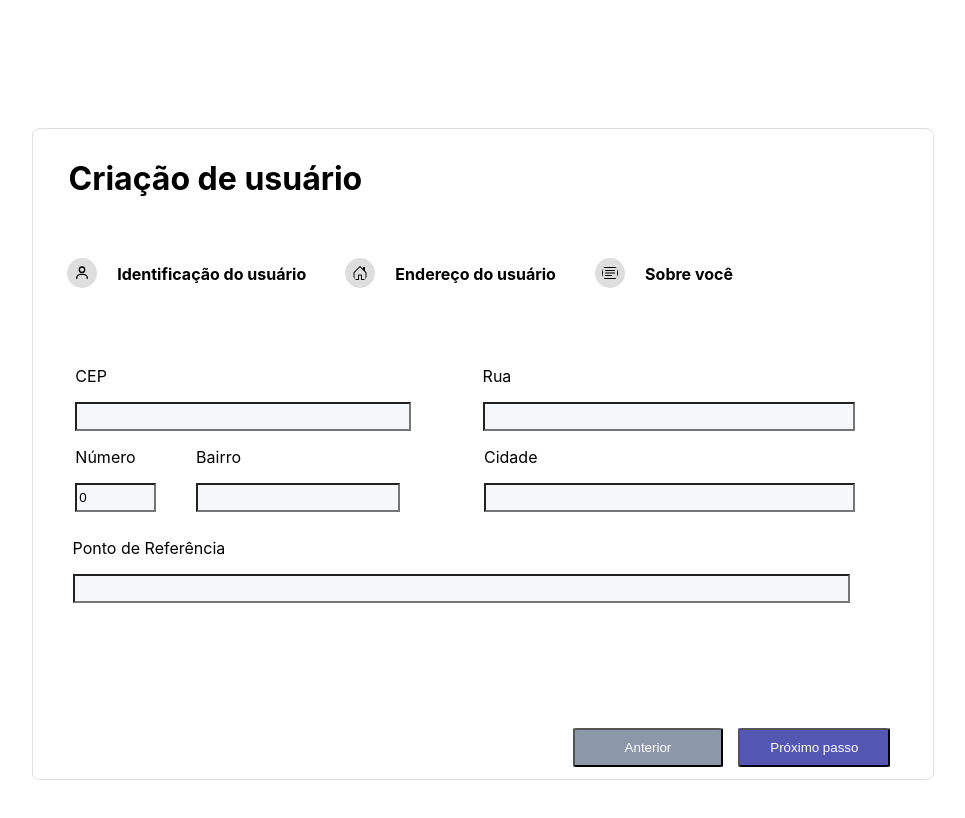
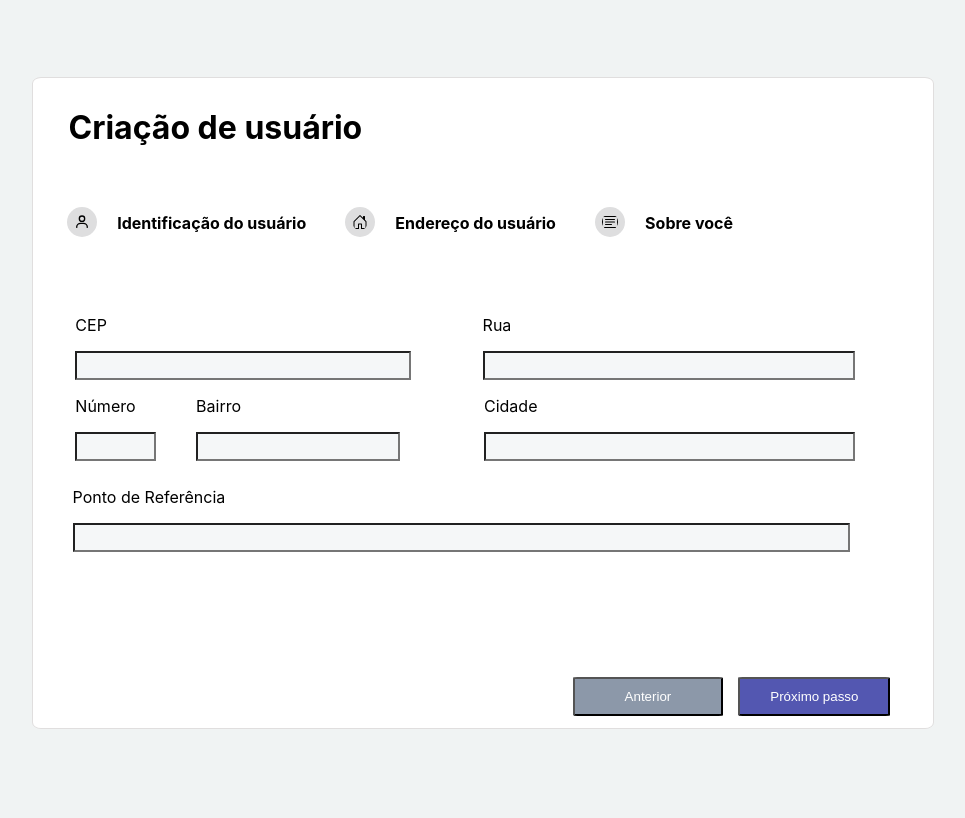
Before and after one commit to AllineFranciely/Sossego-Challenge, a React (Create React App) app: page /user-address in a window 1280 px wide. Shown: the top 818 px of the page, without its empty margins (314-1279 px from the left). Built offline with nearby package versions, Linux system fonts and the light colour scheme.

Commit message:
fix: refatora tipo do numero

```diff
--- a/src/components/AboutUser/AboutUser.css
+++ b/src/components/AboutUser/AboutUser.css
@@ -5,7 +5,7 @@
 
 .pageUserAbout {
   margin-left: 27%;
-  padding-top: 10%;
+  padding-top: 6%;
   width: 50%;
 }
 
--- a/src/components/AddressUser/AddressUser.css
+++ b/src/components/AddressUser/AddressUser.css
@@ -5,7 +5,7 @@
 
 .pageUserAddress{
   margin-left: 27%;
-  padding-top: 10%;
+  padding-top: 6%;
   width: 50%;
 }
 
--- a/src/components/AddressUser/AddressUser.js
+++ b/src/components/AddressUser/AddressUser.js
@@ -14,15 +14,15 @@ function AddressUser() {
     rua: '',
   });
   const [numAddressState, setNumAddressState] = useState({
-    numero: 0,
+    numero: '',
   });
-  const [bairroAddressState, setBairroAddressState] = useState ({
+  const [bairroAddressState, setBairroAddressState] = useState({
     bairro: '',
   });
-  const [cidadeAddressState, setCidadeAddressState] = useState ({
+  const [cidadeAddressState, setCidadeAddressState] = useState({
     cidade: '',
   });
-  const [refAddressState, setRefAddressState] = useState ({
+  const [refAddressState, setRefAddressState] = useState({
     referencia: '',
   });
 
@@ -67,6 +67,7 @@ function AddressUser() {
     localStorage.setItem('bairroAddressState', JSON.stringify(bairroAddressState));
     localStorage.setItem('cidadeAddressState', JSON.stringify(cidadeAddressState));
     localStorage.setItem('refAddressState', JSON.stringify(refAddressState));
+    console.log(numAddressState);
     navigate('/user-about')
   }
 
@@ -102,7 +103,7 @@ function AddressUser() {
             <div className="formNumero">
               <p>Número</p>
               <input
-            type="number"
+                type="text"
                 className="InputNumero"
                 name="numero"
                 value={numAddressState.numero}
--- a/src/components/IdUser/IdUser.css
+++ b/src/components/IdUser/IdUser.css
@@ -5,7 +5,7 @@
 
 .pageUserId{
   margin-left: 27%;
-  padding-top: 10%;
+  padding-top: 6%;
   width: 50%;
 }
 
--- a/src/components/InfosUser/InfosUser.css
+++ b/src/components/InfosUser/InfosUser.css
@@ -58,6 +58,6 @@
   padding-right: 90px;
   padding-top: 10px;
   margin-left: 7%;
-  margin-top: 150px;
+  margin-top: 120px;
   width: 400px;
 }
--- a/src/components/InfosUser/InfosUser.js
+++ b/src/components/InfosUser/InfosUser.js
@@ -8,7 +8,7 @@ function InfosUser() {
   const [userName, setUserName] = useState('default');
   const [userEmail, setUserEmail] = useState('emaildefault@email.com');
   const [ruaAddressState, setRuaAddressState] = useState('ruaDefault');
-  const [numAddressState, setNumAddressState] = useState();
+  const [numAddressState, setNumAddressState] = useState('0');
   const [cepAddressState, setCepAddressState] = useState('00000-000');
   const nameUser = localStorage.getItem('userName');
   const emailUser = localStorage.getItem('userEmail');
--- a/src/pages/UserAbout/UserAbout.css
+++ b/src/pages/UserAbout/UserAbout.css
@@ -1,4 +1,4 @@
 .pageAbout {
   background-color: rgb(240, 243, 243);
-  height: 869px;
+  height: 890px;
 }
--- a/src/pages/UserAddress/UserAddress.css
+++ b/src/pages/UserAddress/UserAddress.css
@@ -1,4 +1,4 @@
 .pageAddress {
   background-color: rgb(240, 243, 243);
-  height: 868px;
+  height: 890px;
 }
--- a/src/pages/UserAddress/UserAddress.js
+++ b/src/pages/UserAddress/UserAddress.js
@@ -1,5 +1,6 @@
 import React from 'react';
 import AddressUser from '../../components/AddressUser/AddressUser';
+import './UserAddress.css';
 
 function UserAddress() {
   return (
--- a/src/pages/UserId/UserId.css
+++ b/src/pages/UserId/UserId.css
@@ -1,4 +1,4 @@
 .pageId {
   background-color: rgb(240, 243, 243);
-  height: 868px;
+  height: 890px;
 }
--- a/src/pages/UserInfos/UserInfos.css
+++ b/src/pages/UserInfos/UserInfos.css
@@ -0,0 +1,4 @@
+.pageInfos {
+  background-color: rgb(240, 243, 243);
+  height: 890px;
+}
--- a/src/pages/UserInfos/UserInfos.js
+++ b/src/pages/UserInfos/UserInfos.js
@@ -4,7 +4,7 @@ import './UserInfos.css';
 
 function UserId () {
   return (
-    <div className="page">
+    <div className="pageInfos">
      < InfosUser />
     </div>
   );
```
Lines whose indentation alone changed are shown as unchanged.
